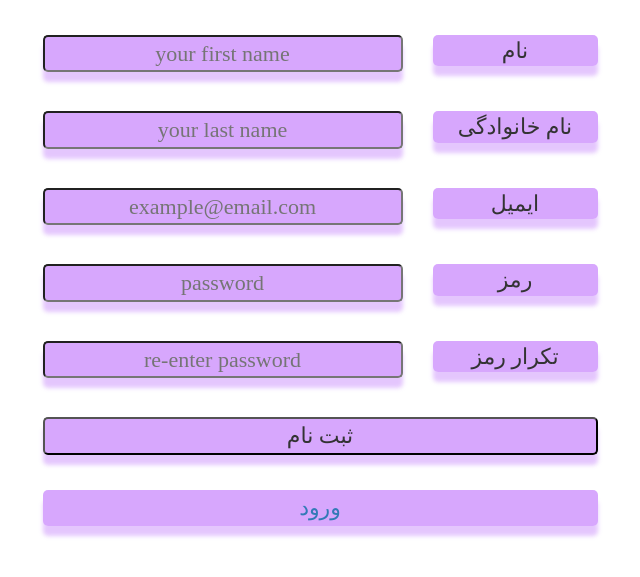
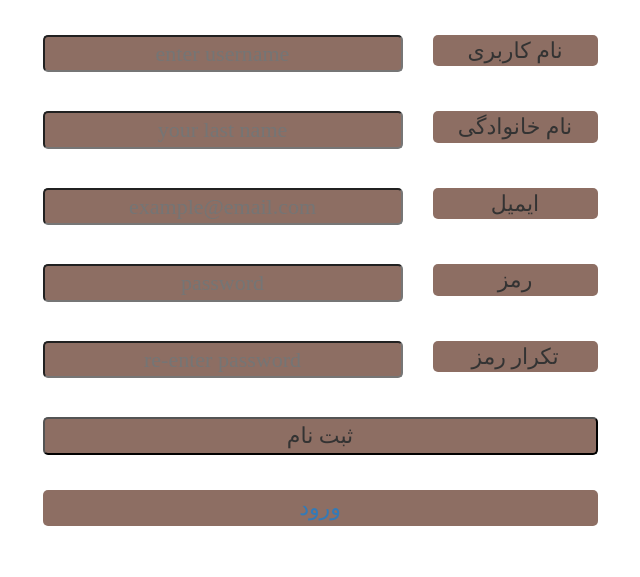
Before and after one commit to inaseri/myPacket, a Django app: page /money/register/ in a window 1280 px wide. Shown: the top 577 px of the page, without its empty margins (320-960 px from the left). Run offline with Django 3.2, Linux system fonts and the light colour scheme; some libraries are stand-ins or nearby versions.

Commit message:
اصلاح در رجیستر تغغیر رنگ محتوا

```diff
--- a/money/admin.py
+++ b/money/admin.py
@@ -1,7 +1,7 @@
 from django.contrib import admin
-from .models import Banks,Transactions
+from .models import Banks,Transactions,User,AbstractUser
 
 admin.site.register(Banks)
 admin.site.register(Transactions)
-
+admin.site.register(User)
 # Register your models here.
--- a/money/static/money/style.css
+++ b/money/static/money/style.css
@@ -1,15 +1,14 @@
     .buttonShape {
         width: 100%;
-        background: rgba(156, 37, 249, 0.4);
+        background: rgb(141, 110, 99);
         border-radius: 5px;
         text-align: center;
         font-size: 22px;
         font-family: b-nazanin;
-        box-shadow: 0px 10px 4px rgba(179, 92, 249, 0.35);
     }
     .navbar {
-        background: rgba(156, 37, 249, 0.4);
-        color: black;
+        background: rgb(43, 15, 7);
+        color: white;
         overflow: hidden;
     }
 
@@ -27,7 +26,7 @@
         left: 0px;
         overflow-x: hidden;
         padding-top: 60px;
-        background-color: #111;
+        background-color: rgb(43, 15, 7);
         transition: 0.5s;
     }
 
--- a/money/templates/money/AddPage.html
+++ b/money/templates/money/AddPage.html
@@ -34,9 +34,9 @@
                     <span class="open-slide">
                       <a href="#" onclick="openlSlideMenu()">
                           <svg style="width: 30px; height: 30px; margin-top: 8px; margin-left: 10px;">
-                              <path d="M0,5 30,5" stroke="#000" stroke-width="5"/>
-                              <path d="M0,14 30,14" stroke="#000" stroke-width="5"/>
-                              <path d="M0,23 30,23" stroke="#000" stroke-width="5"/>
+                              <path d="M0,5 30,5" stroke="#FFFFFF" stroke-width="5"/>
+                              <path d="M0,14 30,14" stroke="#FFFFFF" stroke-width="5"/>
+                              <path d="M0,23 30,23" stroke="#FFFFFF" stroke-width="5"/>
                           </svg>
                       </a>
                     </span>
--- a/money/templates/money/addBank.html
+++ b/money/templates/money/addBank.html
@@ -33,9 +33,9 @@
                     <span class="open-slide">
                       <a href="#" onclick="openlSlideMenu()">
                           <svg style="width: 30px; height: 30px; margin-top: 8px; margin-left: 10px;">
-                              <path d="M0,5 30,5" stroke="#000" stroke-width="5"/>
-                              <path d="M0,14 30,14" stroke="#000" stroke-width="5"/>
-                              <path d="M0,23 30,23" stroke="#000" stroke-width="5"/>
+                              <path d="M0,5 30,5" stroke="#FFFFFF" stroke-width="5"/>
+                              <path d="M0,14 30,14" stroke="#FFFFFF" stroke-width="5"/>
+                              <path d="M0,23 30,23" stroke="#FFFFFF" stroke-width="5"/>
                           </svg>
                       </a>
                     </span>
--- a/money/templates/money/banks.html
+++ b/money/templates/money/banks.html
@@ -31,9 +31,9 @@
                     <span class="open-slide">
                       <a href="#" onclick="openlSlideMenu()">
                           <svg style="width: 30px; height: 30px; margin-top: 8px; margin-left: 10px;">
-                              <path d="M0,5 30,5" stroke="#000" stroke-width="5"/>
-                              <path d="M0,14 30,14" stroke="#000" stroke-width="5"/>
-                              <path d="M0,23 30,23" stroke="#000" stroke-width="5"/>
+                              <path d="M0,5 30,5" stroke="#FFFFFF" stroke-width="5"/>
+                              <path d="M0,14 30,14" stroke="#FFFFFF" stroke-width="5"/>
+                              <path d="M0,23 30,23" stroke="#FFFFFF" stroke-width="5"/>
                           </svg>
                       </a>
                     </span>
--- a/money/templates/money/register.html
+++ b/money/templates/money/register.html
@@ -9,19 +9,26 @@
     <script src="https://ajax.googleapis.com/ajax/libs/jquery/3.4.1/jquery.min.js"></script>
     <script src="https://maxcdn.bootstrapcdn.com/bootstrap/3.4.0/js/bootstrap.min.js"></script>
     <link rel="stylesheet" href="{% static 'money/style.css' %}">
+    <script>
+    $("#save").submit(function () {
+    });
+	{% if success %}
+	    alert("شما از قبل ثبت نام نموده اید");
+	{% endif %}
+    </script>
   </head>
   {% progressive_web_app_meta %}
   <body>
     <div class="container">
-      <form method="post">
+      <form method="post" id="save" >
         {% csrf_token %}
         <div class="row" style="margin-top: 35px;">
             <div class="col-md-3"></div>
             <div class="col-md-4">
-                <input class="buttonShape" type="text" name="firstName" placeholder="your first name">
+                <input class="buttonShape" type="text" name="firstName" placeholder="enter username">
             </div>
             <div class="col-md-2">
-                <p class="buttonShape">نام</p>
+                <p class="buttonShape">نام کاربری</p>
             </div>
             <div class="col-md-3"></div>
         </div>
--- a/money/templates/money/transactions.html
+++ b/money/templates/money/transactions.html
@@ -31,9 +31,9 @@
                       <span class="open-slide">
                       <a href="#" onclick="openlSlideMenu()">
                           <svg style="width: 30px; height: 30px; margin-top: 8px; margin-left: 10px;">
-                              <path d="M0,5 30,5" stroke="#000" stroke-width="5"/>
-                              <path d="M0,14 30,14" stroke="#000" stroke-width="5"/>
-                              <path d="M0,23 30,23" stroke="#000" stroke-width="5"/>
+                              <path d="M0,5 30,5" stroke="#FFFFFF" stroke-width="5"/>
+                              <path d="M0,14 30,14" stroke="#FFFFFF" stroke-width="5"/>
+                              <path d="M0,23 30,23" stroke="#FFFFFF" stroke-width="5"/>
                           </svg>
                       </a>
                     </span>
--- a/money/views.py
+++ b/money/views.py
@@ -4,6 +4,7 @@ from django.http.response import HttpResponseRedirect
 from django.contrib.auth.decorators import login_required
 from django.contrib.auth import authenticate,login,logout
 # from django.contrib.auth.models import User
+
 
 @login_required(login_url=r'accounts/login')
 def index(requset):
@@ -89,6 +90,7 @@ def index(requset):
     context['user'] = requset.user
     return render(requset,'money/transactions.html',context)
 
+
 @login_required(login_url=r'accounts/login')
 def addTransaction(request):
     context = {}
@@ -116,6 +118,7 @@ def addTransaction(request):
     context['user'] = request.user
     return render(request, 'money/AddPage.html',context)
 
+
 @login_required(login_url=r'accounts/login')
 def addBank(request):
     context = {}
@@ -139,6 +142,7 @@ def addBank(request):
 
     context['user'] = request.user
     return render (request, 'money/addBank.html',context)
+
 
 @login_required(login_url=r'accounts/login')
 def banks(request):
@@ -176,6 +180,7 @@ def clogin(request):
                 print("The Username Or Password is incorrect!")
     return render(request, 'money/login.html', context)
 
+
 @login_required
 def clogout(request):
     if request.user.is_authenticated:
@@ -184,13 +189,18 @@ def clogout(request):
 
 
 def register(request):
+    context = {}
     if request.method == 'POST':
-        firstName = request.POST.get("firstName")
+        username = request.POST.get("firstName")
         lastName = request.POST.get("lastName")
         emailAddress = request.POST.get("emailAddress")
         password = request.POST.get("password")
         password2 = request.POST.get("password2")
-        user = User.objects.create_user(firstName, emailAddress, password)
-        user.last_name = lastName
-        user.save()
-    return render(request, 'money/register.html')
+
+        if User.objects.filter(username=username).exists():
+            context["success"] = True
+        else:
+            user = User.objects.create_user(username, emailAddress, password)
+            user.save()
+            context["success"] = False
+    return render(request, 'money/register.html',context)
```
